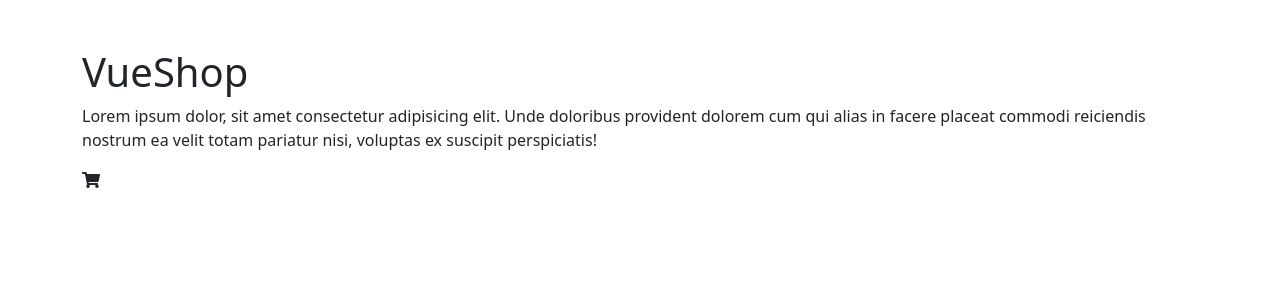
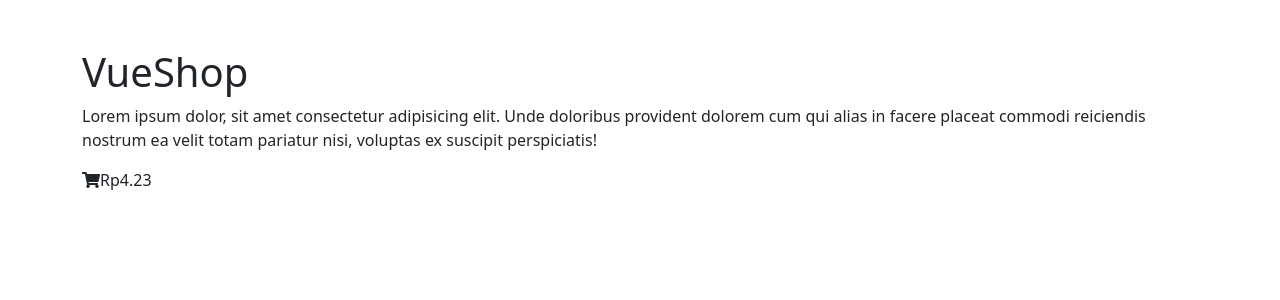
Before and after one commit to mogams99/vue-basic, a Vue app in the folder chapter-7/vue-cli/: page / in a window 1280 px wide. Shown: the top 300 px of the page. Built offline with nearby package versions, Linux system fonts and the light colour scheme.

Commit message:
chore: :hammer: chapter 7 - membuat component price vue cli

```diff
--- a/chapter-7/vue-cli/src/App.vue
+++ b/chapter-7/vue-cli/src/App.vue
@@ -7,16 +7,19 @@
       nostrum ea velit totam pariatur nisi, voluptas ex suscipit perspiciatis!
     </p>
     <font-awesome-icon icon="shopping-cart"></font-awesome-icon>
+    <price :value="4.23"></price>
   </div>
 </template>
 
 <script>
 import { FontAwesomeIcon } from "@fortawesome/vue-fontawesome";
+import Price from "./components/Price.vue";
 
 export default {
   name: "App",
   components: {
     FontAwesomeIcon,
+    Price,
   },
 };
 </script>
--- /dev/null
+++ b/chapter-7/vue-cli/src/components/Price.vue
@@ -0,0 +1,22 @@
+<template>
+  <span>{{
+    this.prefix + Number.parseFloat(this.value).toFixed(this.precision)
+  }}</span>
+</template>
+
+<script>
+export default {
+  name: "FormattedPrice",
+  props: {
+    value: Number,
+    prefix: {
+      type: String,
+      default: "Rp",
+    },
+    precision: {
+      type: Number,
+      default: 2,
+    },
+  },
+};
+</script>
```
